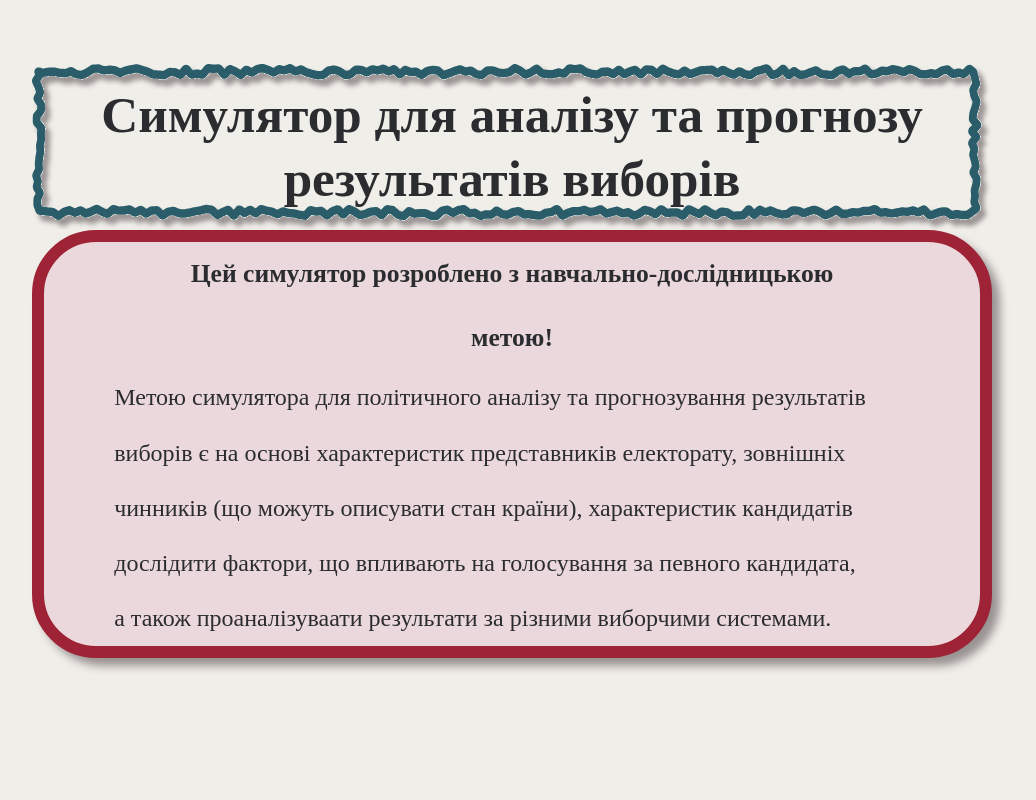
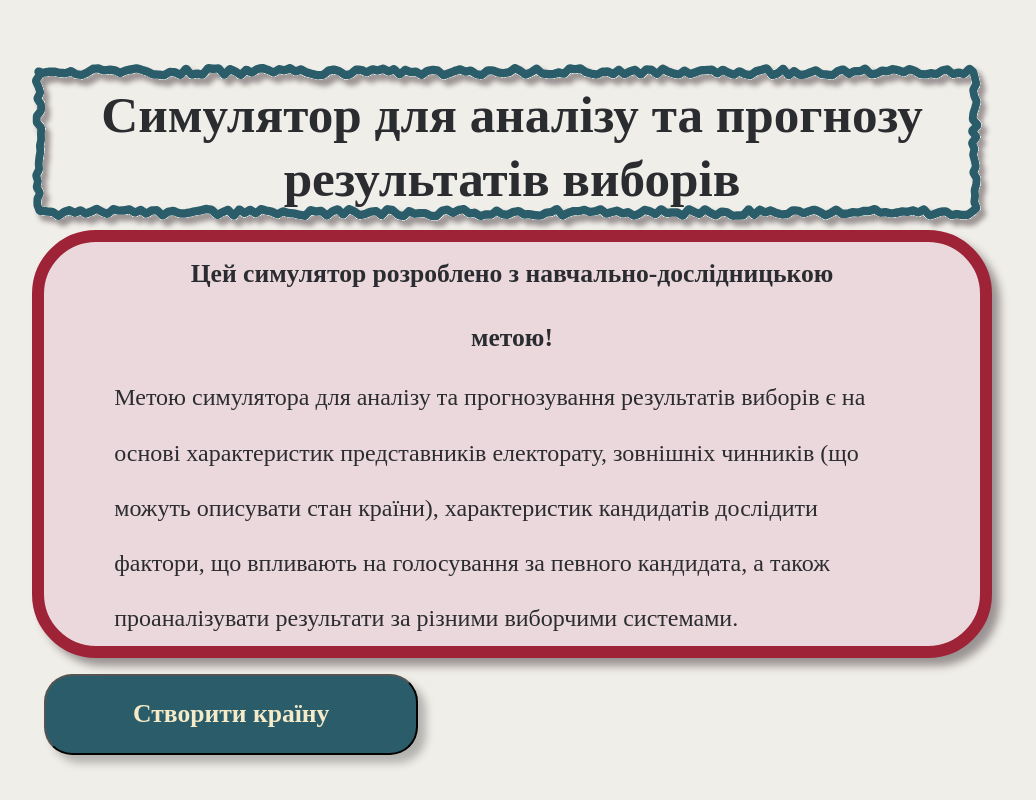
Before and after one commit to IrynaKlosovych/Bachelor-thesis, a React (Vite) app in the folder frontend/: page / in a window 1280 px wide. Shown: the whole page, without its empty margins (128-1164 px from the left). Built offline with nearby package versions, Linux system fonts and the light colour scheme.

Commit message:
feat(ui): add country create button in UI

```diff
--- /dev/null
+++ b/frontend/src/components/country/CreateCountryButton.tsx
@@ -0,0 +1,10 @@
+import { CREATE_COUNTRY_BUTTON_MESSAGE } from "../../ui/messages";
+import styles from "../../styles/country/CreateCountryButton.module.css";
+export default function CreateCountryButton() {
+    return (
+        <>
+            <button className={styles["create-country"]}>{CREATE_COUNTRY_BUTTON_MESSAGE}
+            </button>
+        </>
+    );
+}
--- /dev/null
+++ b/frontend/src/components/country/CreateCountryButtonContainer.tsx
@@ -0,0 +1,20 @@
+import styles from "../../styles/country/CreateCountryButtonContainer.module.css";
+
+import CreateCountryButton from "./CreateCountryButton";
+
+export default function CreateCountryButtonContainer() {
+    return (
+        <>
+            <div className={styles["button-create-country-container"]}>
+                <div>
+                    <div>
+                        <CreateCountryButton></CreateCountryButton>
+                    </div>
+                    <div>
+
+                    </div>
+                </div>
+            </div>
+        </>
+    );
+}
--- a/frontend/src/components/windowSize/DefaultLayout.tsx
+++ b/frontend/src/components/windowSize/DefaultLayout.tsx
@@ -1,9 +1,14 @@
+import CreateCountryButtonContainer from "../country/CreateCountryButtonContainer";
 import DefaultMessage from "./DefaultMessage";
 
 export default function DefaultLayout() {
     return (
         <>
             <DefaultMessage></DefaultMessage>
+            <CreateCountryButtonContainer></CreateCountryButtonContainer>
+            <div className="country_stack">
+
+            </div>
         </>
     );
 }
--- /dev/null
+++ b/frontend/src/styles/country/CreateCountryButton.module.css
@@ -0,0 +1,30 @@
+.create-country {
+    box-sizing: border-box;
+    display: flex;
+    flex-direction: row;
+    justify-content: center;
+    align-items: center;
+    padding: 1rem 2rem;
+    gap: 10px;
+
+    width: 80%;
+
+    background: var(--dragonfly);
+    box-shadow: 8px 8px 8px rgba(0, 0, 0, 0.25);
+    border-radius: 28px;
+
+    font-family: 'Roboto Serif';
+    font-style: normal;
+    font-weight: 700;
+    font-size: clamp(18px, 2vw, 32px);
+    line-height: 175%;
+
+    color: var(--lemon-icing);
+}
+
+.create-country:hover {
+    background: var(--lemon-icing);
+    border: 4px solid var(--dragonfly);
+    color: var(--dragonfly);
+    cursor: pointer;
+}
--- /dev/null
+++ b/frontend/src/styles/country/CreateCountryButtonContainer.module.css
@@ -0,0 +1,20 @@
+.button-create-country-container {
+    display: flex;
+    align-items: center;
+    justify-content: center;
+
+    width: 100%;
+    padding: 1rem;
+    box-sizing: border-box;
+}
+
+.button-create-country-container>div {
+    width: 75%;
+    align-content: center;
+}
+
+
+.button-create-country-container>div>div {
+    width: 50%;
+    align-content: center;
+}
--- a/frontend/src/ui/messages.tsx
+++ b/frontend/src/ui/messages.tsx
@@ -7,5 +7,7 @@ export const SCREEN_SIZE_WARNING = {
 export const SCREEN_DEFAULT_MESSAGE = {
   title: "Симулятор для аналізу та прогнозу результатів виборів",
   titleMessage: "Цей симулятор розроблено з навчально-дослідницькою метою!",
-  textMessage: "Метою симулятора для політичного аналізу та прогнозування результатів виборів є на основі характеристик представників електорату, зовнішніх чинників (що можуть описувати стан країни), характеристик кандидатів дослідити фактори, що впливають на голосування за певного кандидата, а також проаналізуваати результати за різними виборчими системами."
+  textMessage: "Метою симулятора для аналізу та прогнозування результатів виборів є на основі характеристик представників електорату, зовнішніх чинників (що можуть описувати стан країни), характеристик кандидатів дослідити фактори, що впливають на голосування за певного кандидата, а також проаналізувати результати за різними виборчими системами."
 };
+
+export const CREATE_COUNTRY_BUTTON_MESSAGE = "Створити країну"
```
